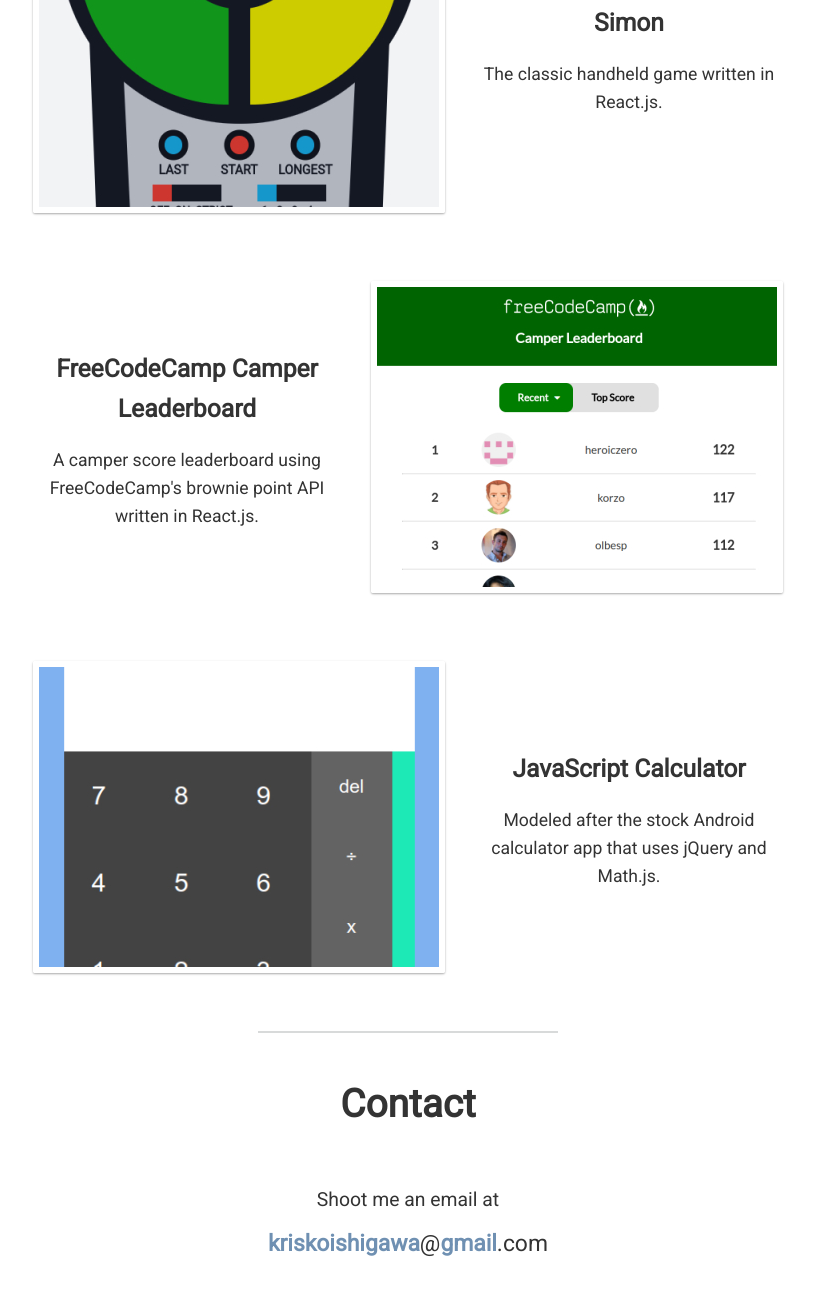
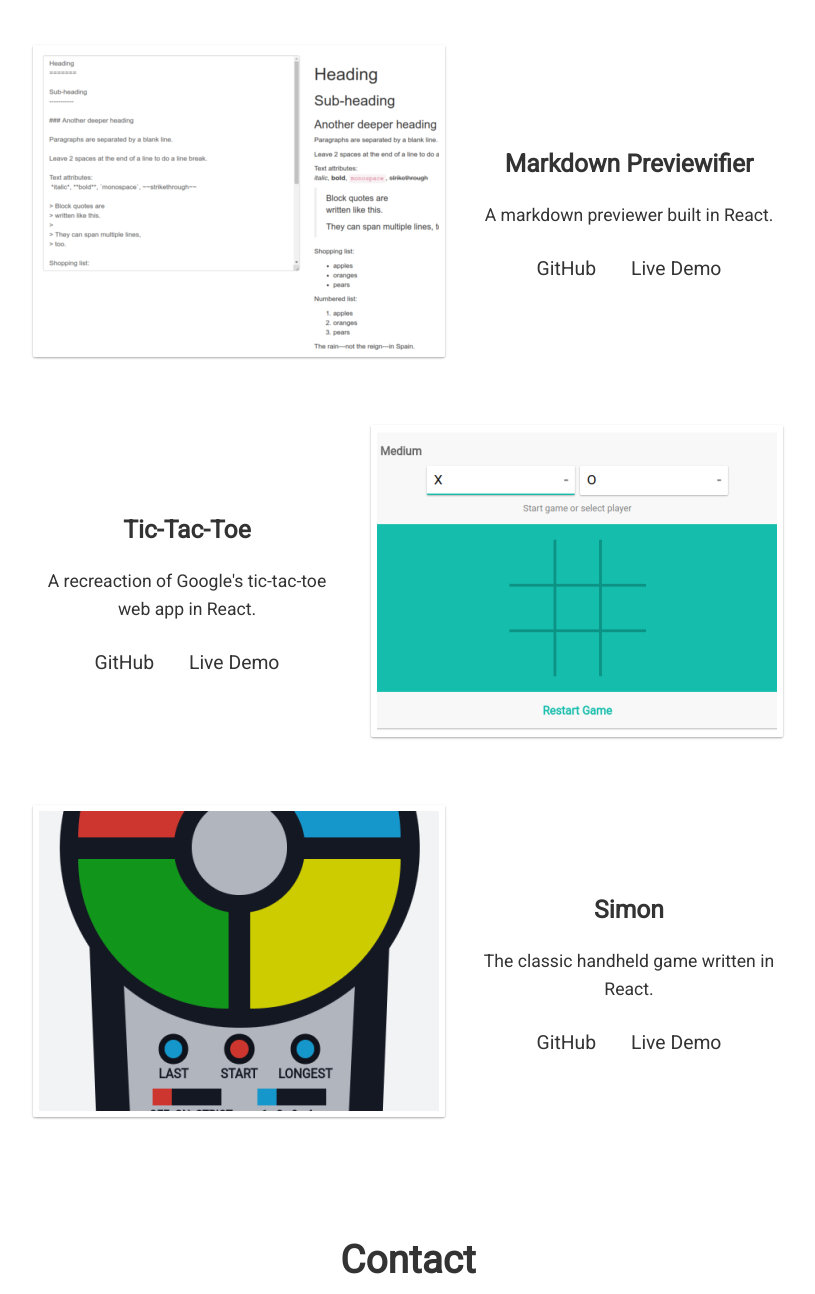
Before and after one commit to scissorsneedfoodtoo/portfolio, a website: page index.html in a window 1280 px wide. Shown: the part 1974-3268 px from the top of the page, without its empty margins (232-1047 px from the left). Drawn offline with Linux system fonts and the light colour scheme.

Commit message:
Added new work items and tweaked the styling. Also added links to GitHub and a live demo in case the user doesn't click the picture.

```diff
--- a/css/index.css
+++ b/css/index.css
@@ -14,13 +14,13 @@
   background: linear-gradient(rgba(0, 0, 0, 0.25), rgba(0, 0, 0, 0.15)), url('../img/mountains-placeholder.jpg');
   background-position: bottom;
   background-size: cover;
-  height: 90vh;
+  height: 100vh;
 }
 
 .mountains {
   position: absolute;
   width: 100%;
-  height: 90vh;
+  height: 100vh;
   object-fit: cover;
   object-position: bottom;
 }
@@ -32,7 +32,7 @@
   left: 0;
   top: 0;
   width: 100%;
-  height: 90vh;
+  height: 100vh;
   display: inline-block;
 }
 
@@ -43,7 +43,7 @@
   right: 0;
   bottom: 0;
   left: 0;
-  height: 90vh;
+  height: 100vh;
 }
 
 nav {
@@ -106,7 +106,8 @@
 }
 
 .primary-content {
-  padding: 0 20px;
+  /* padding: 0 20px; */
+  padding: 5%;
 }
 
 section {
@@ -120,7 +121,6 @@
 /*for small grey line after sections that are not the last*/
 section:not(:last-child)::after {
   content: '';
-  /*border-bottom: 2px solid #dfe2e6;*/
   border-bottom: 2px solid #D8DADA;
   width: 300px;
   padding-top: 50px;
@@ -139,9 +139,12 @@
   max-width: 150px;
   max-height: 150px;
   margin: 0 auto 30px;
-  /*margin: auto;*/
   border-radius: 100%;
 }
+
+/* .section-text {
+  padding: 0 2em;
+} */
 
 .about-text p {
   margin: 10px auto;
@@ -180,7 +183,7 @@
 }
 
 .work-description {
-  margin: 1em 0 1.2em 0;
+  margin: 1em 0 1.4em 0;
   grid-area: text;
 }
 
@@ -213,7 +216,6 @@
 
 .social-header {
   margin: auto;
-  /*font-size: .95em;*/
 }
 
 .social-icons {
@@ -221,6 +223,20 @@
   margin: auto;
   justify-content: center;
   align-items: center;
+}
+
+/*link styling*/
+
+.work-links a:link,
+.contact-section a:link {
+  text-decoration: none;
+  color: #333333;
+}
+
+.work-links a:visited,
+.contact-section a:visited {
+  text-decoration: none;
+  color: #333333;
 }
 
 .social-link {
@@ -232,27 +248,23 @@
   color: #6F90B2;
 }
 
-/*link styling*/
-
-.contact-section a:link {
-  text-decoration: none;
-  color: #333333;
+.work-links a {
+  color: #6F90B2;
+  font-size: 1.1em;
+  margin: auto 15px;
 }
-
-.contact-section a:visited {
-  text-decoration: none;
-  color: #333333;
-}
-
+.work-links a:hover,
 .contact-section a:hover > strong {
   color: #333333;
 }
 
+.work-links a:hover,
 .contact-section a:hover {
   box-shadow: inset 0 -2px 0 0 #333; /* emulate the border */
 }
 
 /* for lazy loading images */
+
 .fade-in {
   animation-name: fadeIn;
   animation-duration: 1.3s;
@@ -310,8 +322,12 @@
   }
 
   section {
-    max-width: 550px;
+    max-width: 650px;
   }
+
+  /* .section-text {
+    padding: 0 5%;
+  } */
 
   .selfie-pic {
     max-width: 180px;
@@ -320,6 +336,11 @@
 
   .section-header {
     font-size: 2.2em;
+  }
+
+  .work-image {
+    max-width: 300px;
+    max-height: 200px;
   }
 
   .email-link {
@@ -374,17 +395,11 @@
 
   .work-text {
     grid-area: text;
-    align-self: center;
     display: flex;
     flex-direction: column;
-  }
-
-  .work-title {
-    grid-area: header;
-  }
-
-  .work-description {
-    grid-area: description;
+    justify-content: center;
+    align-items: center;
+    height: 90%;
   }
 }
 
@@ -397,6 +412,10 @@
     font-size: 1.2em;
   }
 
+  /* .section-text {
+    padding: 0;
+  } */
+
   .work-image {
     max-width: 400px;
     max-height: 300px;
--- a/index.html
+++ b/index.html
@@ -30,7 +30,7 @@
       <section class="about-section" id="about">
         <h2 class="section-header">About</h2>
         <img class="selfie-pic lazy-image" src="img/profile-pic-placeholder.jpg" data-src="img/profile-pic.jpg" width="180" height="180" alt="selfie">
-        <div class="about-text">
+        <div class="about-text section-text">
           <p>I've always loved a good story. It's what lead me to get a degree in English literature and go on to teach ESL abroad.</p>
           <p>My goal as a teacher is to give students the tools to help them communicate with others. Now, I hope to do the same for people and businesses as a Web Developer.</p>
           <p>In my spare time I've been digging into JavaScript and frameworks like React, building small web apps along the way.</p>
@@ -40,47 +40,79 @@
       <section class="work-section" id="work">
         <h2 class="section-header">Work</h2>
         <div class="work-item">
-          <a href="https://scissorsneedfoodtoo.github.io/tic-tac-toe-react/">
-            <img class="work-image lazy-image" src="img/tic-tac-toe-react-placeholder.jpg" data-src="img/tic-tac-toe-react.jpg" width="400" height="300" alt="React.js Tic-Tac-Toe">
+          <a href="https://github.com/scissorsneedfoodtoo/bus-arrival-monitor" target="_blank">
+            <img class="work-image lazy-image" src="img/bus-arrival-monitor-placeholder.jpg" data-src="img/bus-arrival-monitor.jpg" width="400" height="300" alt="Bus Arrival Monitor Project">
+          </a>
+          <div class="work-text">
+            <h3 class="work-title">Bus Arrival Monitor</h3>
+            <p class="work-description section-text">An Express app designed to run on a Raspberry Pi that scrapes bus data, serves it as an API, and displays the arrival times on a website.</p>
+            <div class="work-links">
+              <a href="https://github.com/scissorsneedfoodtoo/bus-arrival-monitor" target="_blank">
+                GitHub
+              </a>
+            </div>
+          </div>
+        </div>
+        <div class="work-item">
+          <a href="https://scissorsneedfoodtoo.github.io/markdown-previewifier/" target="_blank">
+            <img class="work-image lazy-image" src="img/markdown-previewifier-placeholder.jpg" data-src="img/markdown-previewifier.jpg" width="400" height="300" alt="Markdown Previewifier Project">
+          </a>
+          <div class="work-text">
+            <h3 class="work-title">Markdown Previewifier</h3>
+            <p class="work-description section-text">A markdown previewer built in React.</p>
+            <div class="work-links">
+              <a href="https://github.com/scissorsneedfoodtoo/markdown-previewifier/" target="_blank">
+                GitHub
+              </a>
+              <a href="https://scissorsneedfoodtoo.github.io/markdown-previewifier/" target="_blank">
+                Live Demo
+              </a>
+            </div>
+          </div>
+        </div>
+        <div class="work-item">
+          <a href="https://scissorsneedfoodtoo.github.io/tic-tac-toe-react/" target="_blank">
+            <img class="work-image lazy-image" src="img/tic-tac-toe-react-placeholder.jpg" data-src="img/tic-tac-toe-react.jpg" width="400" height="300" alt="React Tic-tac-toe Project">
           </a>
           <div class="work-text">
             <h3 class="work-title">Tic-Tac-Toe</h3>
-            <p class="work-description">A recreaction of Google's tic-tac-toe web app in React.js.</p>
+            <p class="work-description section-text">A recreaction of Google's tic-tac-toe web app in React.</p>
+            <div class="work-links">
+              <a href="https://github.com/scissorsneedfoodtoo/tic-tac-toe-react/" target="_blank">
+                GitHub
+              </a>
+              <a href="https://scissorsneedfoodtoo.github.io/tic-tac-toe-react/" target="_blank">
+                Live Demo
+              </a>
+            </div>
           </div>
         </div>
         <div class="work-item">
-          <a href="https://scissorsneedfoodtoo.github.io/simon-react/">
-            <img class="work-image lazy-image" src="img/simon-react-placeholder.jpg" data-src="img/simon-react.jpg" width="400" height="300" alt="React.js Simon Game">
+          <a href="https://scissorsneedfoodtoo.github.io/simon-react/" target="_blank">
+            <img class="work-image lazy-image" src="img/simon-react-placeholder.jpg" data-src="img/simon-react.jpg" width="400" height="300" alt="React Simon Game">
           </a>
           <div class="work-text">
             <h3 class="work-title">Simon</h3>
-            <p class="work-description">The classic handheld game written in React.js.</p>
+            <p class="work-description section-text">The classic handheld game written in React.</p>
+            <div class="work-links">
+              <a href="https://github.com/scissorsneedfoodtoo/simon-react/" target="_blank">
+                GitHub
+              </a>
+              <a href="https://scissorsneedfoodtoo.github.io/simon-react/" target="_blank">
+                Live Demo
+              </a>
+            </div>
           </div>
         </div>
-        <div class="work-item">
-          <a href="https://scissorsneedfoodtoo.github.io/fcc-camper-leaderboard/">
-            <img class="work-image lazy-image" src="img/fcc-camper-leaderboard-placeholder.jpg" data-src="img/fcc-camper-leaderboard.jpg" width="400" height="300" alt="React.js Tic-Tac-Toe">
-          </a>
-          <div class="work-text">
-            <h3 class="work-title">FreeCodeCamp Camper Leaderboard</h3>
-            <p class="work-description">A camper score leaderboard using FreeCodeCamp's brownie point API written in React.js.</p>
-          </div>
-        </div>
-        <div class="work-item">
-          <a href="https://scissorsneedfoodtoo.github.io/javascript-calculator/">
-            <img class="work-image lazy-image" src="img/javascript-calculator-placeholder.jpg" data-src="img/javascript-calculator.jpg" width="400" height="300" alt="JavaScript Calculator">
-          </a>
-          <div class="work-text">
-            <h3 class="work-title">JavaScript Calculator</h3>
-            <p class="work-description">Modeled after the stock Android calculator app that uses jQuery and Math.js.</p>
-          </div>
         </div>
       </section>
       <!-- end work section -->
       <section class="contact-section" id="contact">
         <h2 class="section-header">Contact</h2>
           <p class="social-header">Shoot me an email at</p>
-          <a class="email-link" href="mailto:kriskoishigawa@gmail.com"><strong>kriskoishigawa</strong>@<strong>gmail</strong>.com</a>
+          <a class="email-link" href="mailto:kriskoishigawa@gmail.com">
+            <strong>kriskoishigawa</strong>@<strong>gmail</strong>.<strong>com</strong>
+          </a>
         <div class="social">
           <p class="social-header">Find me on</p>
           <div class="social-icons">
```
Also changed, not shown: img/bus-arrival-monitor-placeholder.jpg (added), img/bus-arrival-monitor.jpg (added), img/fcc-camper-leaderboard-placeholder.jpg (deleted), img/fcc-camper-leaderboard.jpg (deleted), img/javascript-calculator-placeholder.jpg (deleted), img/javascript-calculator.jpg (deleted), img/markdown-previewifier-placeholder.jpg (added), img/markdown-previewifier.jpg (added).
